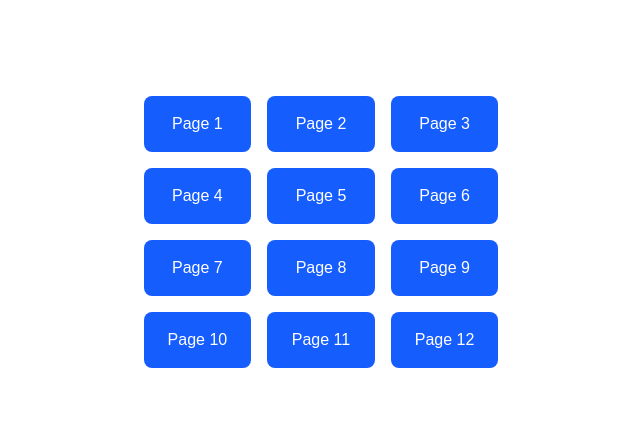
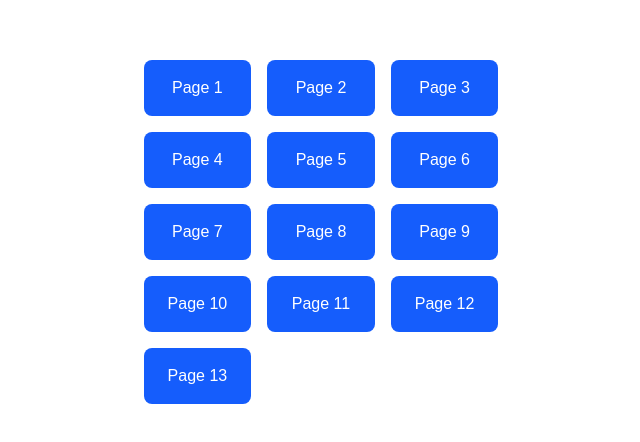
Before and after one commit to RAHAFSALMAN7/linktree, a Next.js app: page / in a window 1280 px wide. Shown: the part 168-610 px from the top of the page, without its empty margins (319-959 px from the left). Built offline with nearby package versions, Linux system fonts and the light colour scheme.

Commit message:
Increase grid items from 12 to 13

```diff
--- a/app/page.tsx
+++ b/app/page.tsx
@@ -4,7 +4,7 @@ export default function Home() {
   return (
     <main className="min-h-screen flex items-center justify-center">
       <div className="grid grid-cols-3 gap-4">
-        {Array.from({ length: 12 }, (_, i) => (
+        {Array.from({ length: 13 }, (_, i) => (
           <Link
             key={i}
             href={`/page${i + 1}`}
```
